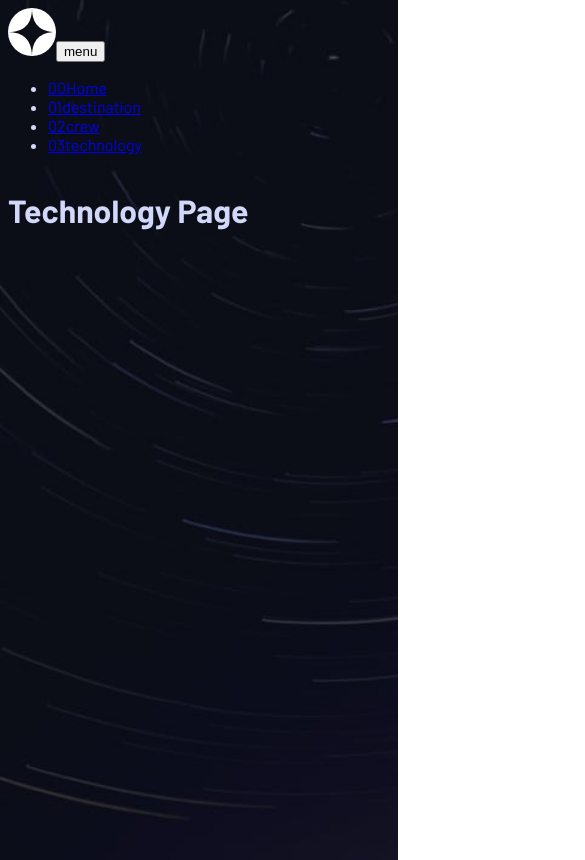
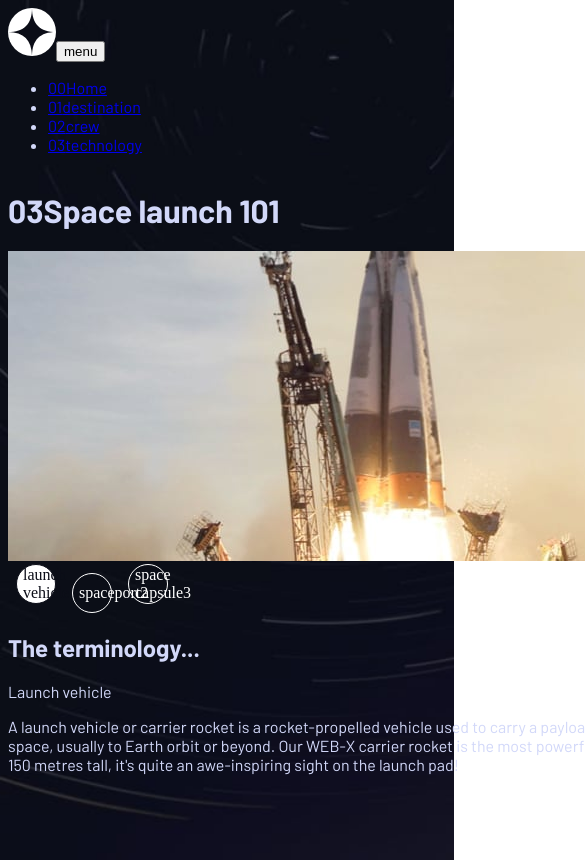
Before and after one commit to avatarfreak/frontend-space-travel-tourism, a Next.js app: page /technology in a window 390 px wide. Shown: the top 860 px of the page, 585 px wide, since content can reach past the window. Built offline with nearby package versions, Linux system fonts and the light colour scheme; a web font is replaced by a local one.

Commit message:
Mobile layout styled

```diff
--- a/src/components/pages/TechPage.tsx
+++ b/src/components/pages/TechPage.tsx
@@ -1,15 +1,76 @@
-import React from 'react'
+import React from "react";
+import { useRouter } from "next/router";
 
-interface Props {
+import useBackgroundImage from "components/hook/useBackgroundImage";
+import { slugify } from "components/utilities/slugify";
+import dataJSON from "../../../data.json";
 
+type techData = typeof dataJSON.technology[number];
+export interface TechIProps {
+   data: techData;
 }
 
-const TechPage = (props: Props) => {
+const btnLists = ["launch vehicle", "spaceport", "space capsule"];
+
+const TechPage: React.FC<TechIProps> = ({ data }) => {
+   // Setting backround Image
+   useBackgroundImage('technology')
+
+   const router = useRouter();
+   const { techId } = router.query;
+   const pathname = techId?.toString().toLowerCase() || "launch-vehicle";
+
+   const handleTab = (e: React.MouseEvent<HTMLButtonElement>) => {
+      // Get inner value of button
+      const pathname = slugify(e.currentTarget.querySelector('span').textContent)
+
+      // update url
+      router.push(`/technology/${pathname}`);
+   }
+
    return (
-      <div>
-         <h1> Technology Page </h1>
-      </div>
-   )
+      <main className="text-center space-y-8 w-full">
+         {/*-- heading --*/}
+         <h1 className="uppercase font-sans-cond text-fs-900 tracking-[2.7px]">
+            <span className="font-bold text-white/50 mr-2">03</span>
+            Space launch 101
+         </h1>
+
+         {/*-- picture --*/}
+         <picture>
+            <source media="(min-width: 64rem)" srcSet={data.images.portrait} type="image/jpg" />
+            <img src={data.images.landscape} alt={data.name} />
+         </picture>
+
+         {/*-- TabList --*/}
+         <div className="num-tablist" role="tablist">
+            {
+               btnLists.map((item, idx: number) => (
+                  <button
+                     key={idx}
+                     role="tab"
+                     onClick={handleTab}
+                     aria-selected={pathname === slugify(item) ? true : false}>
+                     <span className="sr-only">{item}</span>
+                     {idx + 1}
+                  </button>
+               ))
+            }
+         </div>
+
+
+         <article className="px-8 space-y-8">
+            {/*-- Sub Heading --*/}
+            <header className="space-y-2">
+               <h2 className="uppercase font-sans-cond text-550 tracking-[2.36px]">The terminology...</h2>
+               <p className="uppercase font-serif text-fs-500 ">{data.name}</p>
+            </header>
+
+            {/*-- content --*/}
+            <p className="font-sans text-fs-400 leading-6 max-w-para">{data.description}</p>
+         </article>
+
+      </main>)
 }
 
 export { TechPage }
```
